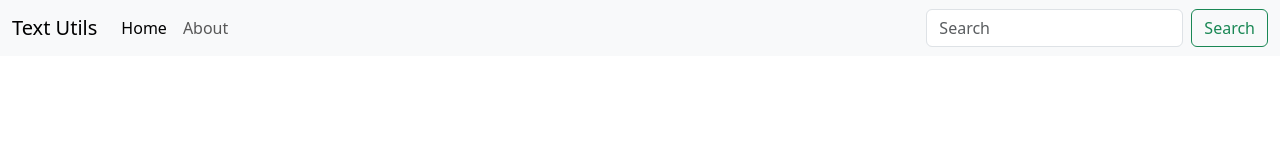
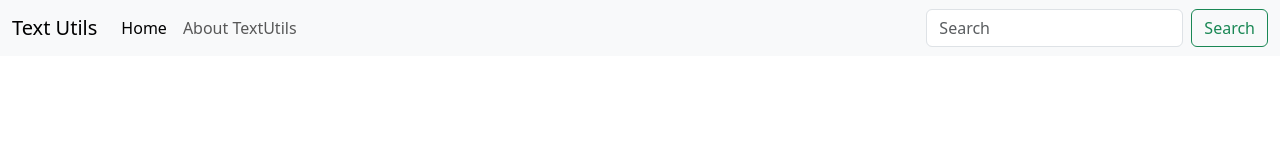
Before and after one commit to sandesh6190/TextUtils, a React (Create React App) app: page / in a window 1280 px wide. Shown: the top 160 px of the page. Built offline with nearby package versions, Linux system fonts and the light colour scheme.

Commit message:
Understanding props and proptypes

```diff
--- a/src/App.js
+++ b/src/App.js
@@ -1,30 +1,11 @@
 import './App.css';
+import Navbar from './Components/Navbar';
 
 function App() {
   return (
     <>
-    <nav className="navbar navbar-expand-lg bg-body-tertiary">
-  <div className="container-fluid">
-    <a className="navbar-brand" href="/">Text Utils</a>
-    <button className="navbar-toggler" type="button" data-bs-toggle="collapse" data-bs-target="#navbarSupportedContent" aria-controls="navbarSupportedContent" aria-expanded="false" aria-label="Toggle navigation">
-      <span className="navbar-toggler-icon"></span>
-    </button>
-    <div className="collapse navbar-collapse" id="navbarSupportedContent">
-      <ul className="navbar-nav me-auto mb-2 mb-lg-0">
-        <li className="nav-item">
-          <a className="nav-link active" aria-current="page" href="/">Home</a>
-        </li>
-        <li className="nav-item">
-          <a className="nav-link" href="/">About</a>
-        </li>
-      </ul>
-      <form className="d-flex" role="search">
-        <input className="form-control me-2" type="search" placeholder="Search" aria-label="Search"/>
-        <button className="btn btn-outline-success" type="submit">Search</button>
-      </form>
-    </div>
-  </div>
-</nav>
+    <Navbar title="Text Utils" aboutText="About TextUtils" />
+    {/* <Navbar /> */}
 </>
   );
 }
--- /dev/null
+++ b/src/Components/Navbar.js
@@ -0,0 +1,42 @@
+import React from 'react'
+import PropTypes from 'prop-types'
+
+
+export default function Navbar(props) {
+  return (
+    <nav className="navbar navbar-expand-lg bg-body-tertiary">
+  <div className="container-fluid">
+    <a className="navbar-brand" href="/">{props.title}</a>
+    <button className="navbar-toggler" type="button" data-bs-toggle="collapse" data-bs-target="#navbarSupportedContent" aria-controls="navbarSupportedContent" aria-expanded="false" aria-label="Toggle navigation">
+      <span className="navbar-toggler-icon"></span>
+    </button>
+    <div className="collapse navbar-collapse" id="navbarSupportedContent">
+      <ul className="navbar-nav me-auto mb-2 mb-lg-0">
+        <li className="nav-item">
+          <a className="nav-link active" aria-current="page" href="/">Home</a>
+        </li>
+        <li className="nav-item">
+          <a className="nav-link" href="/">{props.aboutText}</a>
+        </li>
+      </ul>
+      <form className="d-flex" role="search">
+        <input className="form-control me-2" type="search" placeholder="Search" aria-label="Search"/>
+        <button className="btn btn-outline-success" type="submit">Search</button>
+      </form>
+    </div>
+  </div>
+</nav>
+  );
+}
+
+
+//as an object for best approach
+Navbar.prototype = {
+    title: PropTypes.string.isRequired, //it's required to send string for tiele and aboutText
+    aboutText: PropTypes.string.isRequired
+};
+
+Navbar.defaultProps = {
+    title: 'Set title here',
+    aboutText: 'Input text here'
+};
```
